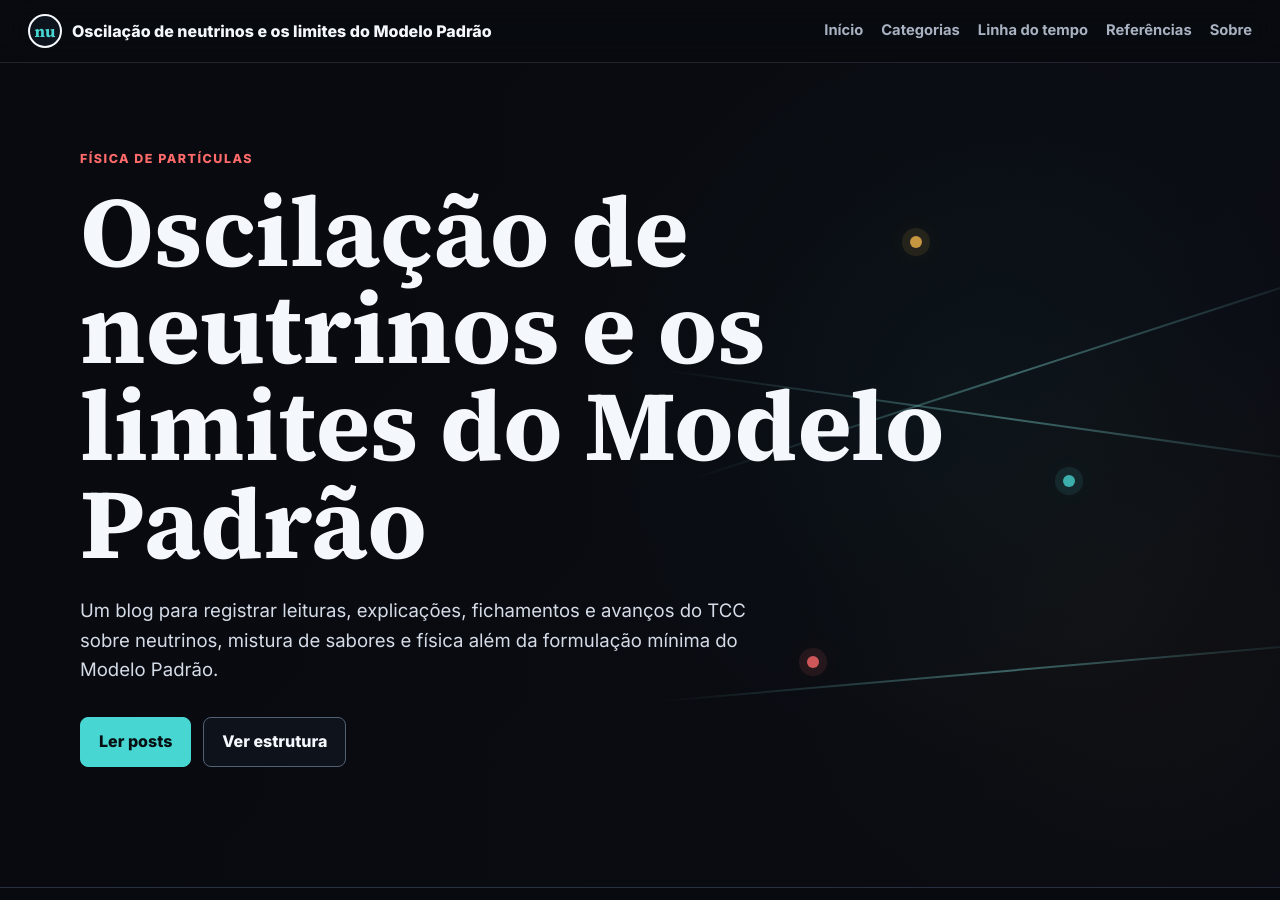
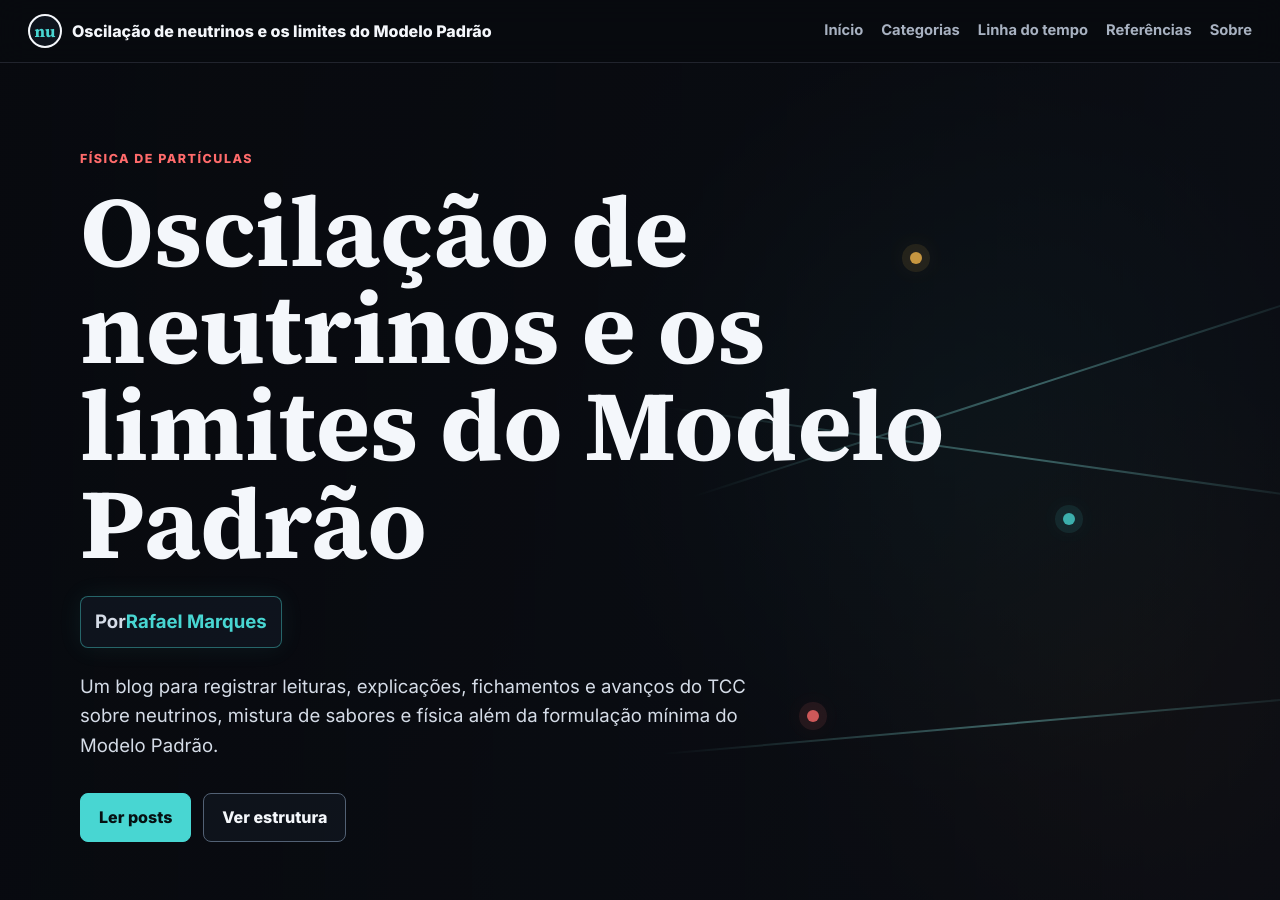
Before and after one commit to RafaelLunardi/oscilacao-neutrinos-modelo-padrao, a Jekyll site: the page built from index.md, in a window 1280 px wide and 900 px high. Built offline with Jekyll 4.4.1, drawn with Linux system fonts in a browser that asks for light colours; some of the changed text lies outside the part shown.

Commit message:
Destaca autor na home do blog

```diff
--- a/_includes/footer.html
+++ b/_includes/footer.html
@@ -1,4 +1,4 @@
 <footer class="site-footer">
-  <p>Blog acadêmico desenvolvido para acompanhar o TCC sobre oscilação de neutrinos.</p>
+  <p>Blog acadêmico de <strong>{{ site.author.name }}</strong> para acompanhar o TCC sobre oscilação de neutrinos.</p>
   <p><a href="{{ "/feed.xml" | relative_url }}">Feed RSS</a></p>
 </footer>
--- a/_layouts/home.html
+++ b/_layouts/home.html
@@ -13,6 +13,7 @@ layout: default
   <div class="wrap hero-content">
     <p class="eyebrow">Física de partículas</p>
     <h1>{{ site.title }}</h1>
+    <p class="hero-author">Por <strong>{{ site.author.name }}</strong></p>
     <p>Um blog para registrar leituras, explicações, fichamentos e avanços do TCC sobre neutrinos, mistura de sabores e física além da formulação mínima do Modelo Padrão.</p>
     <div class="hero-actions">
       <a class="button primary" href="#posts">Ler posts</a>
--- a/assets/css/style.css
+++ b/assets/css/style.css
@@ -136,6 +136,27 @@ a:hover {
   margin: 24px 0 0;
   color: #d5dce7;
   font-size: 1.16rem;
+}
+
+.hero .hero-author {
+  display: inline-flex;
+  width: fit-content;
+  max-width: 100%;
+  align-items: center;
+  margin-top: 22px;
+  padding: 10px 14px;
+  border: 1px solid rgba(72, 214, 210, 0.42);
+  border-radius: var(--radius);
+  background: rgba(17, 23, 33, 0.82);
+  color: var(--ink);
+  font-family: Inter, system-ui, sans-serif;
+  font-size: 1rem;
+  font-weight: 700;
+  box-shadow: 0 0 24px rgba(72, 214, 210, 0.08);
+}
+
+.hero-author strong {
+  color: var(--accent);
 }
 
 .eyebrow {
--- a/sobre.md
+++ b/sobre.md
@@ -4,6 +4,8 @@ permalink: /sobre/
 ---
 
 Este blog acompanha o desenvolvimento do TCC **"Oscilação de neutrinos e os limites do Modelo Padrão"**. A proposta é organizar leituras, anotações, resumos e explicações sobre física de partículas com linguagem acadêmica, mas acessível.
+
+**Autor:** Rafael Marques.
 
 O eixo central é a tensão entre uma previsão clássica do Modelo Padrão, no qual neutrinos são tratados como partículas sem massa, e a evidência experimental de que neutrinos mudam de sabor durante a propagação. Essa oscilação indica diferenças de massa e mistura entre estados físicos, apontando para física além da formulação mínima do Modelo Padrão.
 
```
